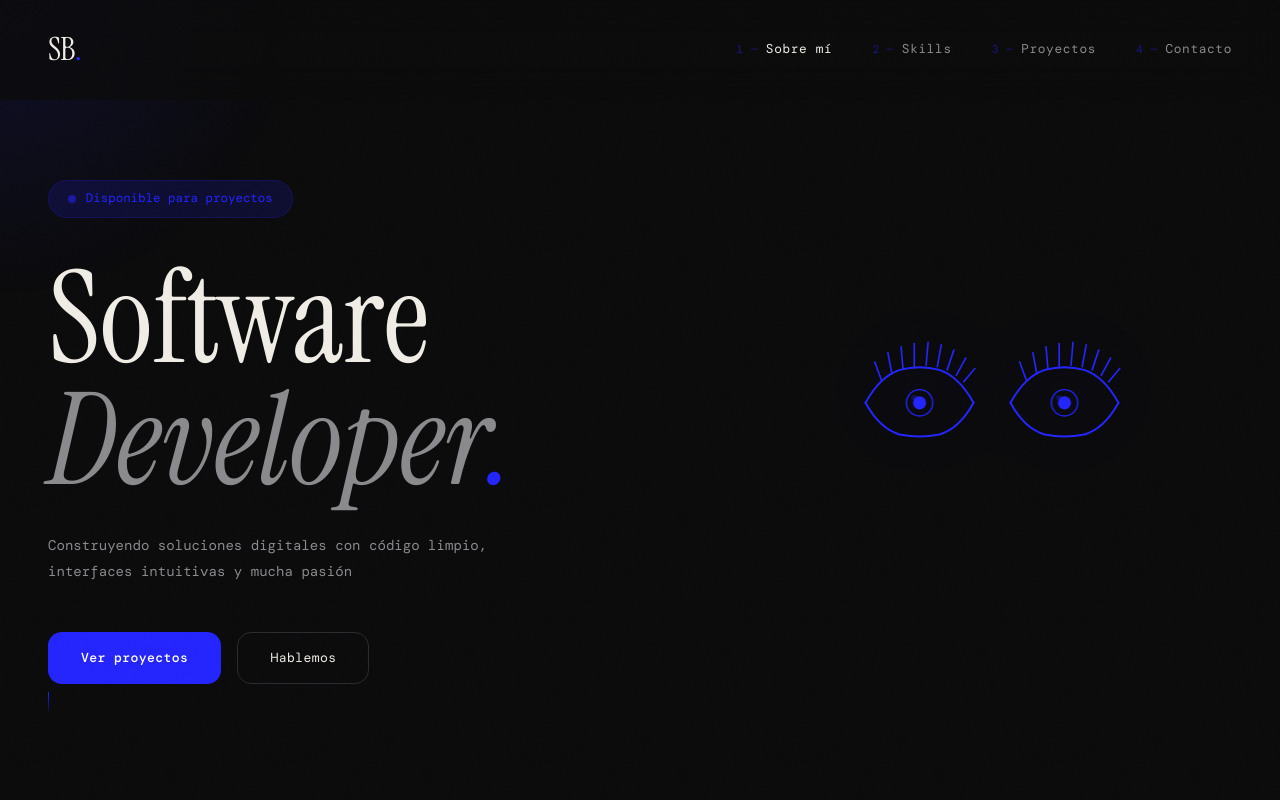
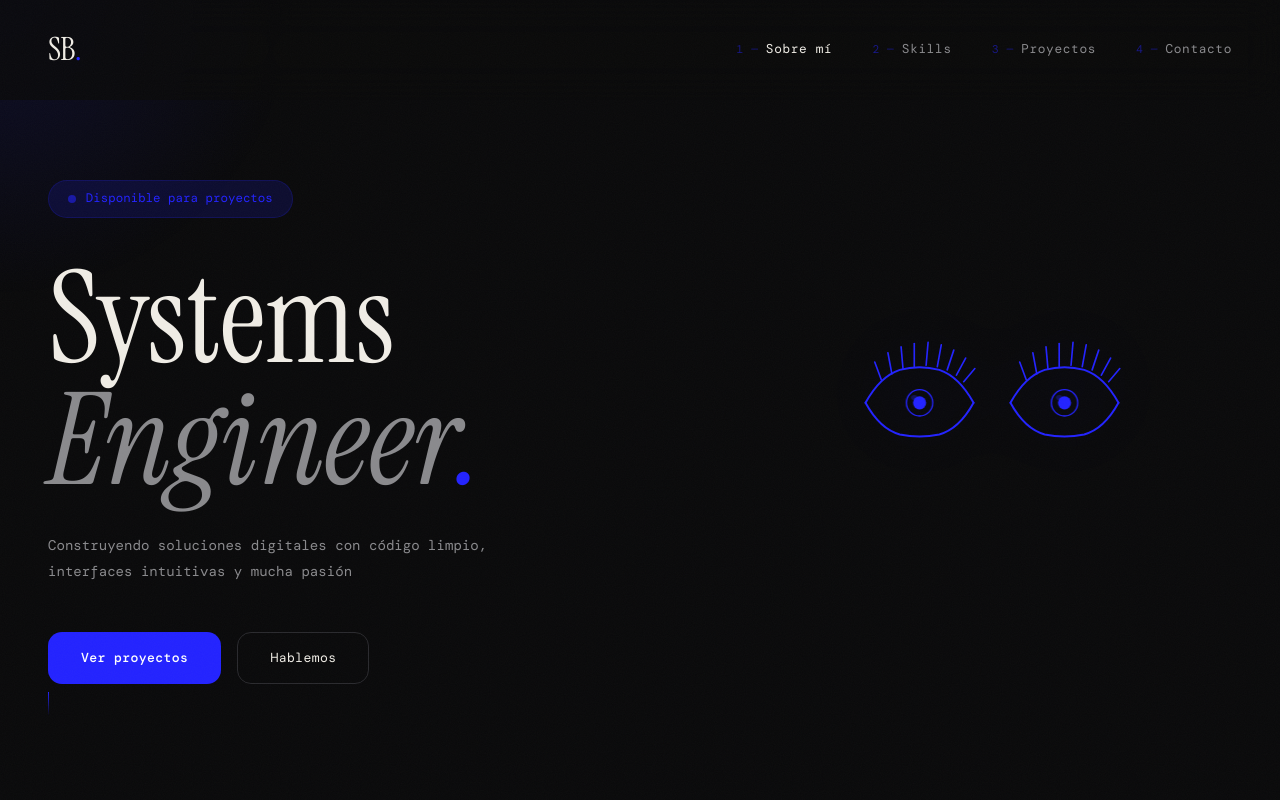
Before and after one commit to Sbaussa/portafoliosb, a plain HTML site: page index.html in a window 1280 px wide. Shown: the top 800 px of the page. Drawn offline with nearby package versions, Linux system fonts and the light colour scheme; a web font is replaced by a local one.

Commit message:
Update index.html

```diff
--- a/index.html
+++ b/index.html
@@ -30,8 +30,8 @@
             Disponible para proyectos
         </div>
         <h1 class="hero__title">
-            <span class="hero__line hero__line--1">Software</span>
-            <span class="hero__line hero__line--2">Developer<span class="accent">.</span></span>
+            <span class="hero__line hero__line--1">Systems</span>
+            <span class="hero__line hero__line--2">Engineer<span class="accent">.</span></span>
         </h1>
         <p class="hero__subtitle">
             Construyendo soluciones digitales con código limpio,<br>
```
